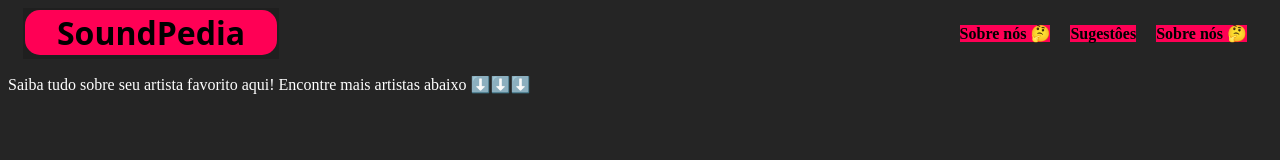
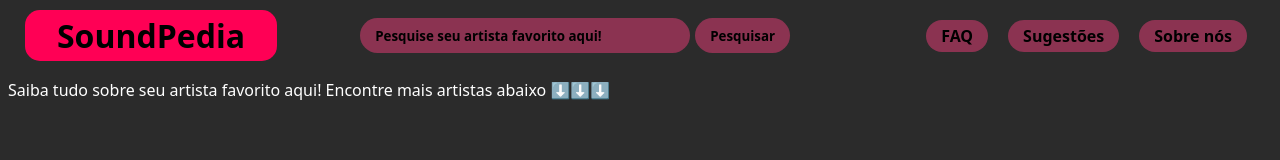
Before and after one commit to heitorrosa/Soundwaves, a plain HTML site: page index.html in a window 1280 px wide. Drawn offline with Linux system fonts and the light colour scheme; a web font is replaced by a local one.

Commit message:
eita barra de navegacao bonita

```diff
--- a/index.html
+++ b/index.html
@@ -10,8 +10,10 @@
 <title>Soundpedia - Inicio</title>
 
 <style>
-    html, head, body {
-        background-color: rgb(37, 37, 37);
+    * {
+        background-color: #2b2b2b;
+        color: black;
+        font-family: system-ui;
     }
 
     .rubik-spray-paint-regular {
@@ -23,7 +25,6 @@
     }
 
     nav {
-    align: center;
         padding: 0px 15px;
         margin: 0px 0px;
         display: flex;
@@ -46,6 +47,20 @@
         list-style: none;
     }
 
+    nav li.hover {
+
+    }
+
+    nav li button {
+        background-color: rgb(139, 51, 81);
+        border: none;
+        padding: 5px 15px;
+        height: 35px;
+        margin: 0px 5px;
+        border-radius: 20px;
+        font-weight: bold;
+    }
+
     nav li a {
         text-decoration: none;
         font-weight: bold;
@@ -61,36 +76,54 @@
         margin: 10px 0px;
         display: flex;
         justify-content: space-between;
-        align-items: center;
     }
 
     nav form input {
-        height: 100px;
-        background-color: white;
-        border-radius: 5px;
+        background-color: rgb(139, 51, 81);
+        border: none;
+        padding: 5px 15px;
+        height: 25px;
+        width: 300px;
+        border-radius: 20px;
 
     }
 
-    nav form button {
-        background-color: white;
-        border-radius: 5px;
+    nav form input::placeholder {
+        color: black;
         font-weight: bold;
     }
+
+    nav form button {
+        background-color: rgb(139, 51, 81);
+        border: none;
+        padding: 5px 15px;
+        height: 35px;
+        margin: 0px 5px;
+        border-radius: 20px;
+        font-weight: bold;
+    }
+
 </style>
 <head>
     <nav>
-        <div style="background-color: rgb(31, 31, 31);">
         <table>
         <tr>
-            <th style="background-color: rgb(255, 0, 85); font-family: system-ui; font-size: xx-large;border-radius: 15px; width: 250px;">SoundPedia</th>
+            <th style="background-color: rgb(255, 0, 85); font-size: xx-large;border-radius: 15px; width: 250px;">SoundPedia</th>
         </tr>
        </table>
+
+    <div align="center" style="align-items: center;">
+        <form action="">
+            <input type="text" placeholder="Pesquise seu artista favorito aqui!">
+            <button type="submit">Pesquisar</button>
+        </form>
     </div>
 
+
         <ul>
-            <li style="color: white;"><a href=""><mark style="background-color: rgb(255, 0, 85);">Sobre nós 🤔</mark></a></li>
-            <li style="color: white;"><a href=""><mark style="background-color: rgb(255, 0, 85);">Sugestôes</mark></a></li>
-            <li style="color: white;"><a href=""><mark style="background-color: rgb(255, 0, 85);">Sobre nós 🤔</mark></a></li>
+            <li style="color: white;"><a href=""><mark style="background-color: rgb(139, 51, 81); border-radius: 20px; padding: 5px 15px">FAQ</mark></a></li>
+            <li style="color: white;"><a href=""><mark style="background-color: rgb(139, 51, 81); border-radius: 20px; padding: 5px 15px">Sugestões</mark></a></li>
+            <li style="color: white;"><a href=""><mark style="background-color: rgb(139, 51, 81); border-radius: 20px; padding: 5px 15px">Sobre nós</mark></a></li>
         </ul>
     </nav>
 
```
Lines whose indentation alone changed are shown as unchanged.
